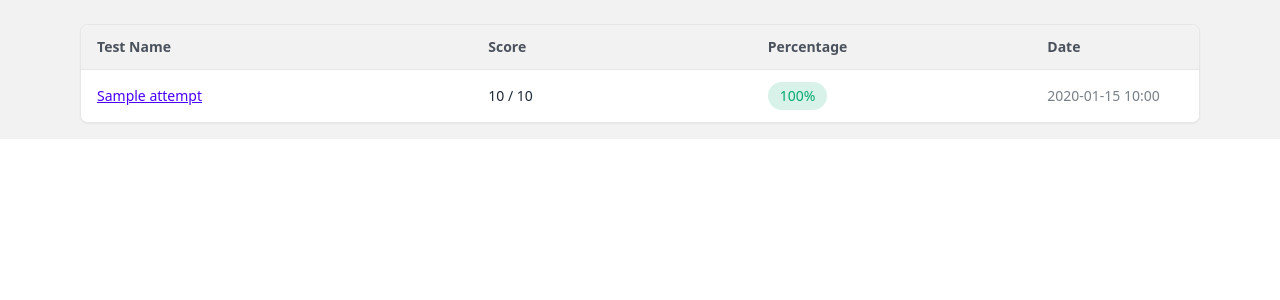
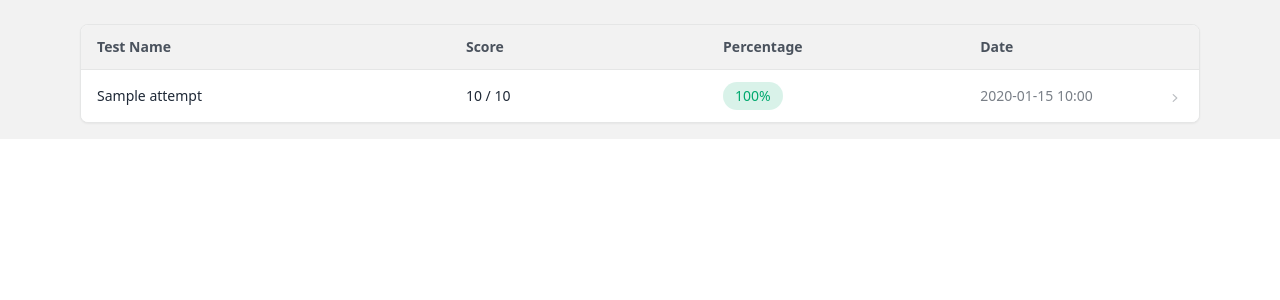
Before and after one commit to rutra8002/quizapp, a Flask app: page /history in a window 1280 px wide. Shown: the part 105-405 px from the top of the page. Run offline with Flask 3, Linux system fonts and the light colour scheme; the visitor is signed in with stand-in values (Sample User, id 1); tables that the repository leaves empty hold one stand-in row (values such as "Sample post"); some libraries are stand-ins or nearby versions.

Commit message:
made it so user can click on the whole row instead of one link, added some qol features like that little arrow

```diff
--- a/templates/test_history.html
+++ b/templates/test_history.html
@@ -12,17 +12,22 @@
     <table class="min-w-full divide-y divide-base-300">
       <thead class="bg-base-200">
         <tr>
-          <th scope="col" class="w-[35%] px-4 py-3 text-left text-sm font-semibold text-base-content/80">Test Name</th>
-          <th scope="col" class="w-[25%] px-4 py-3 text-left text-sm font-semibold text-base-content/80">Score</th>
-          <th scope="col" class="w-[25%] px-4 py-3 text-left text-sm font-semibold text-base-content/80">Percentage</th>
+          <th scope="col" class="w-[33%] px-4 py-3 text-left text-sm font-semibold text-base-content/80">Test Name</th>
+          <th scope="col" class="w-[23%] px-4 py-3 text-left text-sm font-semibold text-base-content/80">Score</th>
+          <th scope="col" class="w-[23%] px-4 py-3 text-left text-sm font-semibold text-base-content/80">Percentage</th>
           <th scope="col" class="w-[15%] px-4 py-3 text-left text-sm font-semibold text-base-content/80">Date</th>
+          <th scope="col" class="w-[6%] px-4 py-3"></th>
         </tr>
       </thead>
       <tbody class="divide-y divide-base-300/60 bg-base-100">
         {% for attempt in attempts %}
-          <tr class="hover:bg-base-200 cursor-pointer">
+          <tr
+            class="group cursor-pointer transition-colors hover:bg-primary/5"
+            onclick="window.location = this.dataset.href"
+            data-href="{{ url_for('test_details', attempt_id=attempt.id) }}"
+          >
             <td class="px-4 py-3 text-sm text-base-content">
-              <a href="{{ url_for('test_details', attempt_id=attempt.id) }}" class="link link-primary font-medium">
+              <a href="{{ url_for('test_details', attempt_id=attempt.id) }}" class="font-medium text-base-content group-hover:text-primary group-hover:underline">
                 {{ attempt.test_name }}
               </a>
             </td>
@@ -33,6 +38,11 @@
               </span>
             </td>
             <td class="px-4 py-3 text-sm text-base-content/60">{{ attempt.created_at.strftime('%Y-%m-%d %H:%M') }}</td>
+            <td class="px-4 py-3 text-right">
+              <svg xmlns="http://www.w3.org/2000/svg" viewBox="0 0 20 20" fill="currentColor" class="inline-block h-4 w-4 text-base-content/30 transition-all group-hover:translate-x-0.5 group-hover:text-primary">
+                <path fill-rule="evenodd" d="M7.21 14.77a.75.75 0 01.02-1.06L11.168 10 7.23 6.29a.75.75 0 111.04-1.08l4.5 4.25a.75.75 0 010 1.08l-4.5 4.25a.75.75 0 01-1.06-.02z" clip-rule="evenodd"></path>
+              </svg>
+            </td>
           </tr>
         {% endfor %}
       </tbody>
```
